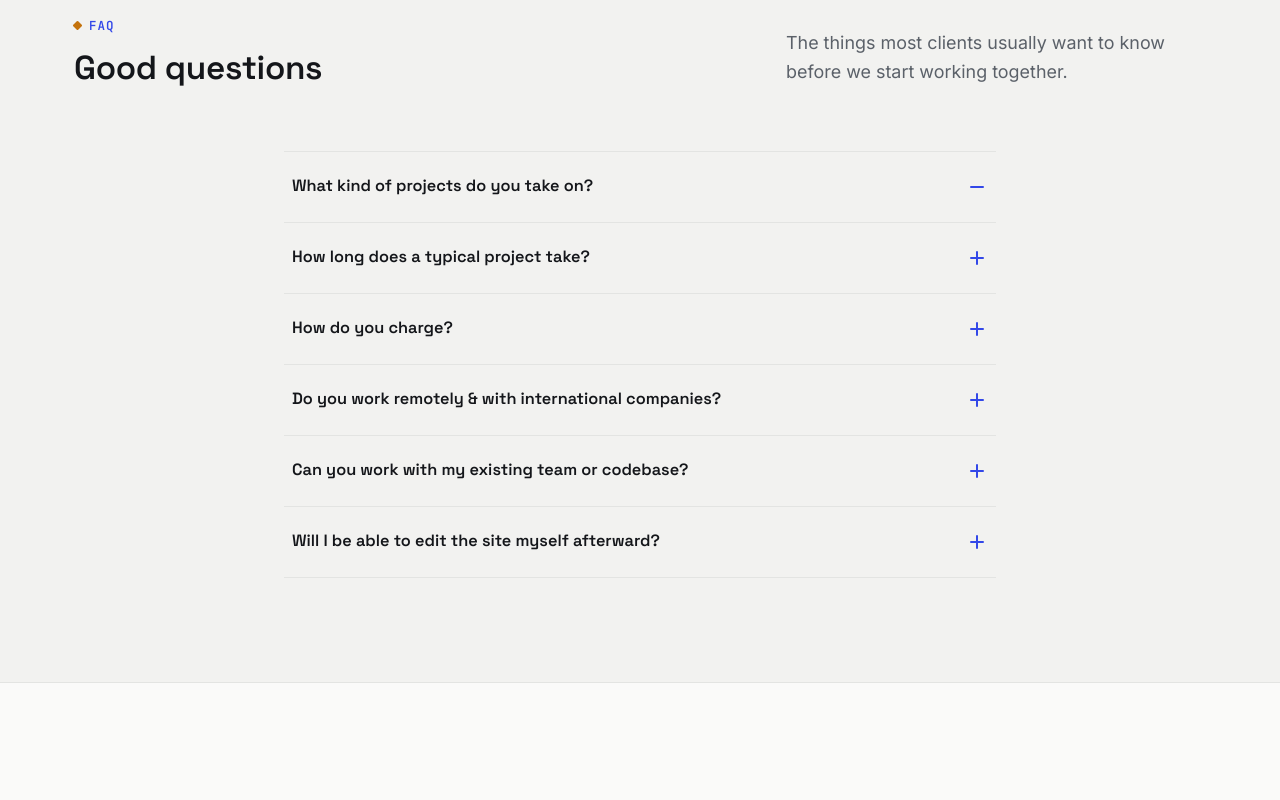
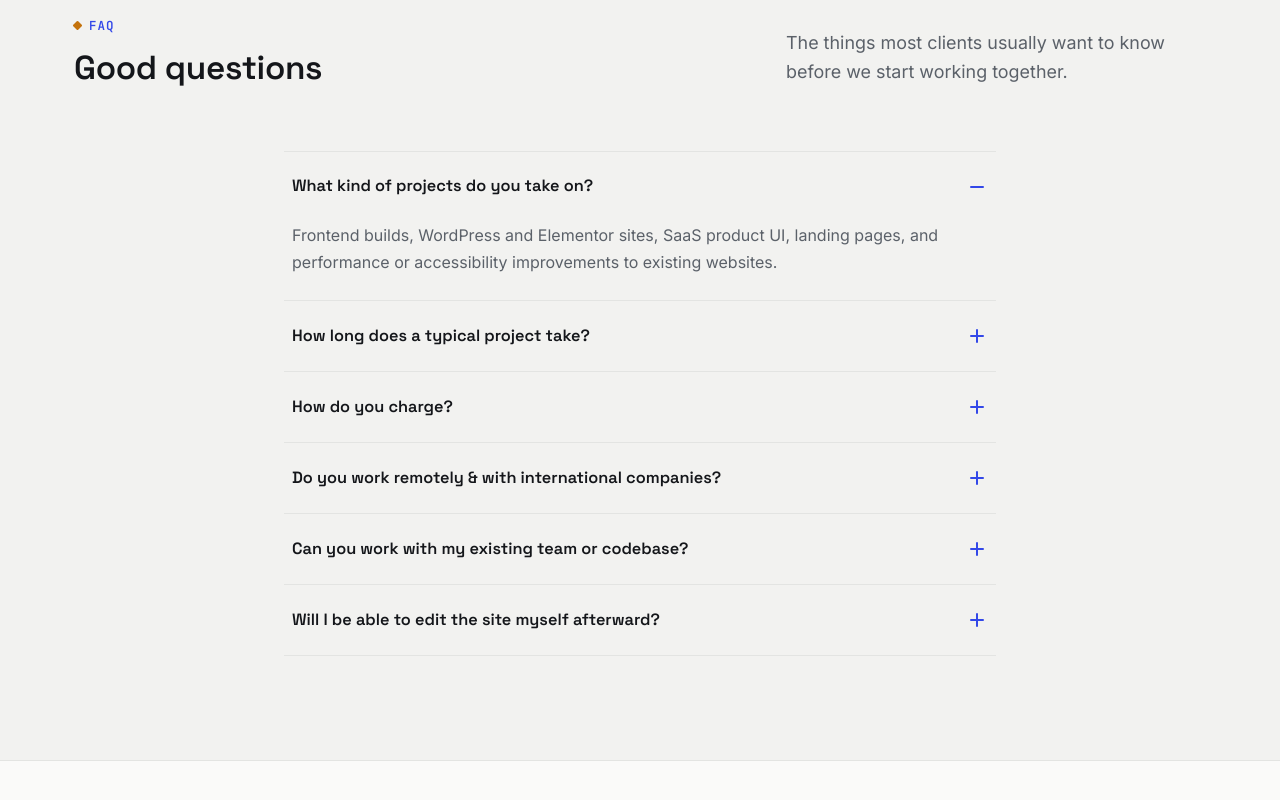
Before and after one commit to faaiisal/faaiisal.github.io, a Next.js app: page / in a window 1280 px wide. Shown: the part 9942-10742 px from the top of the page. Built offline with nearby package versions, Linux system fonts and the light colour scheme.

Commit message:
fixed the faq section

```diff
--- a/app/globals.css
+++ b/app/globals.css
@@ -1791,10 +1791,15 @@ h3.card-title {
   transition: max-height var(--transition-slow) ease;
 }
 
+.accordion-panel.is-open {
+  max-height: 500px;
+}
+
 .accordion-panel-inner {
   padding: 0 var(--space-2) var(--space-5);
   color: var(--color-text-muted);
   max-width: 700px;
+  line-height: 1.7;
 }
 
 /* -------------------------------------------------------------------------
--- a/components/home/FAQ.tsx
+++ b/components/home/FAQ.tsx
@@ -1,3 +1,7 @@
+'use client';
+
+import { useState } from 'react';
+
 const faqs = [
   {
     id: 'faq-1',
@@ -32,6 +36,12 @@ const faqs = [
 ];
 
 export function FAQ() {
+  const [openFaqId, setOpenFaqId] = useState(faqs[0].id);
+
+  const toggleFaq = (id: string) => {
+    setOpenFaqId((current) => (current === id ? '' : id));
+  };
+
   return (
     <section id="faq" className="section section-alt">
       <div className="container">
@@ -45,19 +55,36 @@ export function FAQ() {
       </div>
       <div className="container container--narrow">
         <div className="accordion" role="presentation">
-          {faqs.map((item, index) => (
+          {faqs.map((item, index) => {
+            const isOpen = openFaqId === item.id;
+
+            return (
               <div className="accordion-item" key={item.id}>
                 <h3>
-                <button className="accordion-trigger" aria-expanded={index === 0 ? 'true' : 'false'} aria-controls={item.id} id={`faq-trigger-${index + 1}`} type="button">
+                  <button
+                    className="accordion-trigger"
+                    aria-expanded={isOpen}
+                    aria-controls={item.id}
+                    id={`faq-trigger-${index + 1}`}
+                    type="button"
+                    onClick={() => toggleFaq(item.id)}
+                  >
                     <span>{item.question}</span>
                     <span className="plus-icon" aria-hidden="true" />
                   </button>
                 </h3>
-              <div className="accordion-panel" id={item.id} role="region" aria-labelledby={`faq-trigger-${index + 1}`}>
+                <div
+                  className={`accordion-panel ${isOpen ? 'is-open' : ''}`}
+                  id={item.id}
+                  role="region"
+                  aria-labelledby={`faq-trigger-${index + 1}`}
+                  style={{ maxHeight: isOpen ? '500px' : '0px' }}
+                >
                   <div className="accordion-panel-inner">{item.answer}</div>
                 </div>
               </div>
-          ))}
+            );
+          })}
         </div>
       </div>
     </section>
```
Lines whose indentation alone changed are shown as unchanged.
